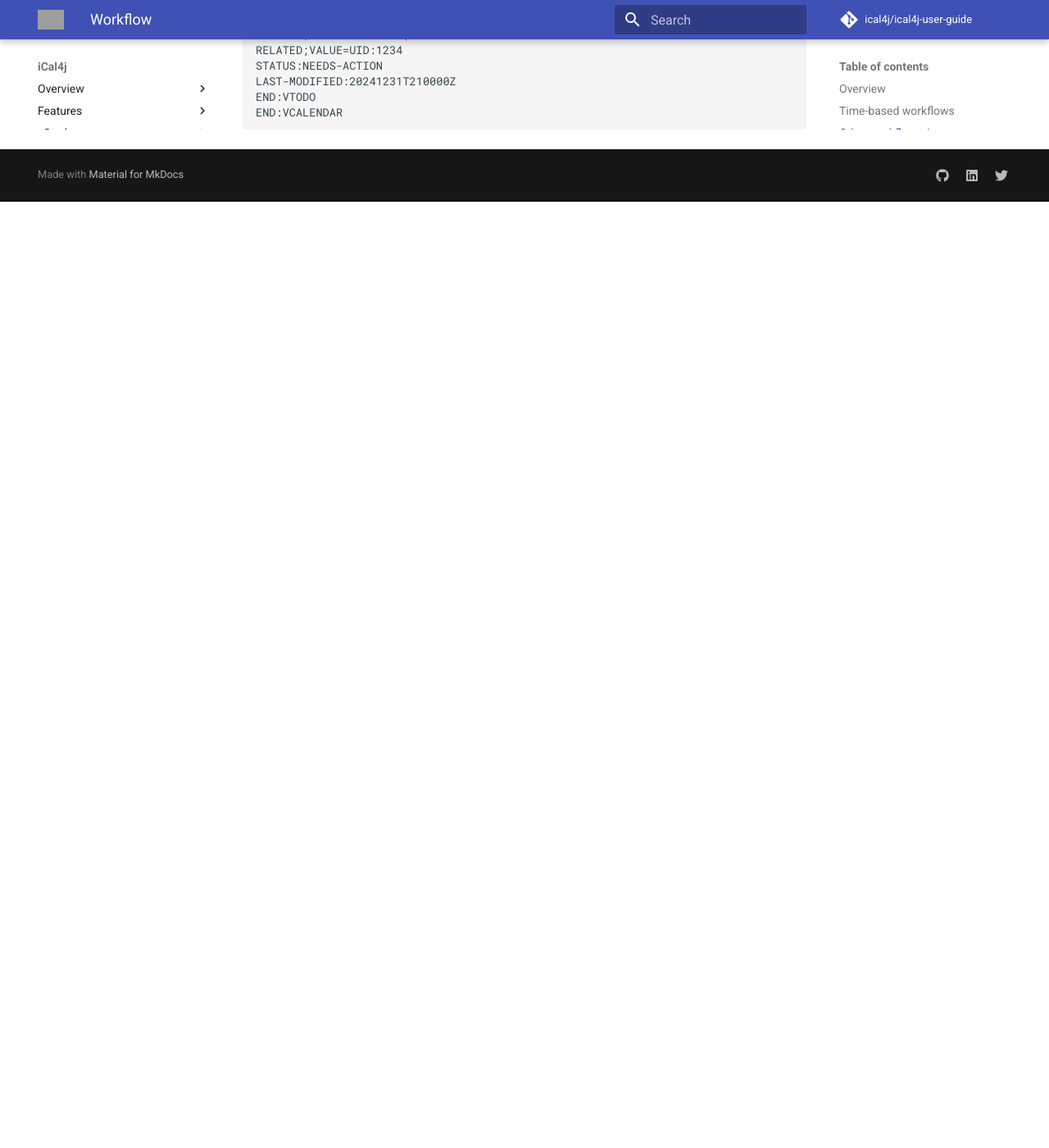
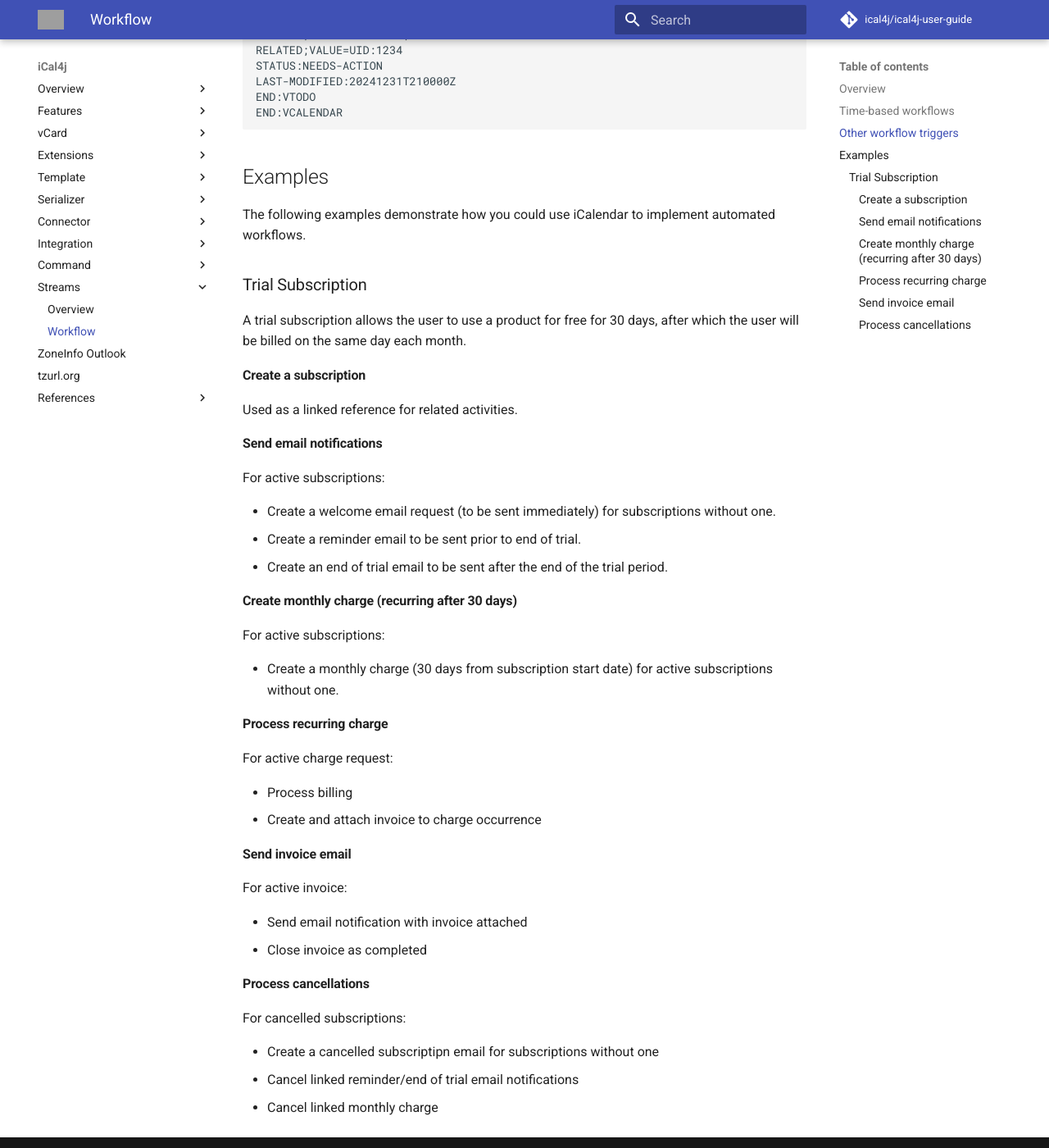
Before and after one commit to ical4j/ical4j-user-guide, an MkDocs documentation site: the page built from docs/streams/workflow.md, in a window 1280 px wide and 1400 px high, scrolled down 2711 px. Shown: the whole window at 82% size. Built offline with MkDocs 1.6.1 and Material for MkDocs 9.7.7, drawn with Linux system fonts in a browser that asks for light colours; comment, search, counter and statistics services are not loaded; before the commit the page ends 2957 px from its top, so only the background shows below that; some of the changed text lies outside the part shown; grey boxes are pictures that could not be loaded.

Commit message:
Update workflow.md

```diff
--- a/docs/streams/workflow.md
+++ b/docs/streams/workflow.md
@@ -1,4 +1,4 @@
-# iCal4j Actions - Workflow
+# iCal4j Streams - Workflow
 
 A workflow automation library using iCalendar to define workflow definitions and state.
 
@@ -123,3 +123,53 @@ a new task:
     LAST-MODIFIED:20241231T210000Z
     END:VTODO
     END:VCALENDAR
+
+
+## Examples
+
+The following examples demonstrate how you could use iCalendar to implement automated workflows.
+
+### Trial Subscription
+
+A trial subscription allows the user to use a product for free for 30 days, after which the user will be billed
+on the same day each month.
+
+#### Create a subscription
+
+Used as a linked reference for related activities.
+
+#### Send email notifications
+
+For active subscriptions:
+
+* Create a welcome email request (to be sent immediately) for subscriptions without one.
+* Create a reminder email to be sent prior to end of trial.
+* Create an end of trial email to be sent after the end of the trial period.
+
+#### Create monthly charge (recurring after 30 days)
+
+For active subscriptions:
+
+* Create a monthly charge (30 days from subscription start date) for active subscriptions without one.
+
+#### Process recurring charge
+
+For active charge request:
+
+* Process billing
+* Create and attach invoice to charge occurrence
+
+#### Send invoice email
+
+For active invoice:
+
+* Send email notification with invoice attached
+* Close invoice as completed
+
+#### Process cancellations
+
+For cancelled subscriptions:
+
+* Create a cancelled subscriptipn email for subscriptions without one
+* Cancel linked reminder/end of trial email notifications
+* Cancel linked monthly charge
```
